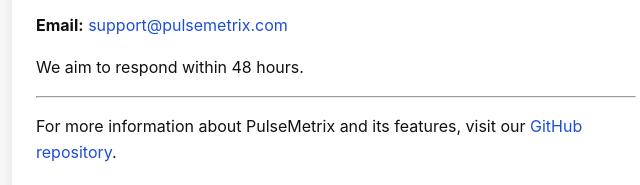
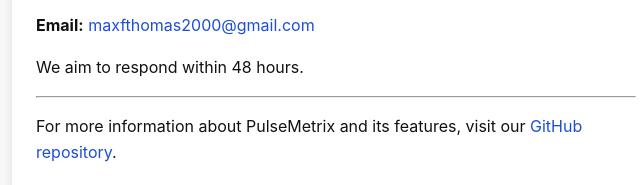
Before and after one commit to maxfriedberg/PulseMetrixHelpPage, a plain HTML site: page index.html in a window 1280 px wide. Shown: the part 187-372 px from the top of the page, 304-944 px from the left. Drawn offline with Linux system fonts and the light colour scheme.

Commit message:
Update index.html

```diff
--- a/index.html
+++ b/index.html
@@ -43,7 +43,7 @@
   <div class="container">
     <h1>PulseMetrix Support</h1>
     <p>Thank you for using PulseMetrix! If you have any questions, issues, or feedback, please contact us at:</p>
-    <p><strong>Email:</strong> <a href="mailto:support@pulsemetrix.com">support@pulsemetrix.com</a></p>
+    <p><strong>Email:</strong> <a href="mailto:maxfthomas2000@gmail.com">maxfthomas2000@gmail.com</a></p>
     <p>We aim to respond within 48 hours.</p>
     <hr>
     <p>For more information about PulseMetrix and its features, visit our <a href="https://github.com/yourusername/pulsemetrix">GitHub repository</a>.</p>
```
